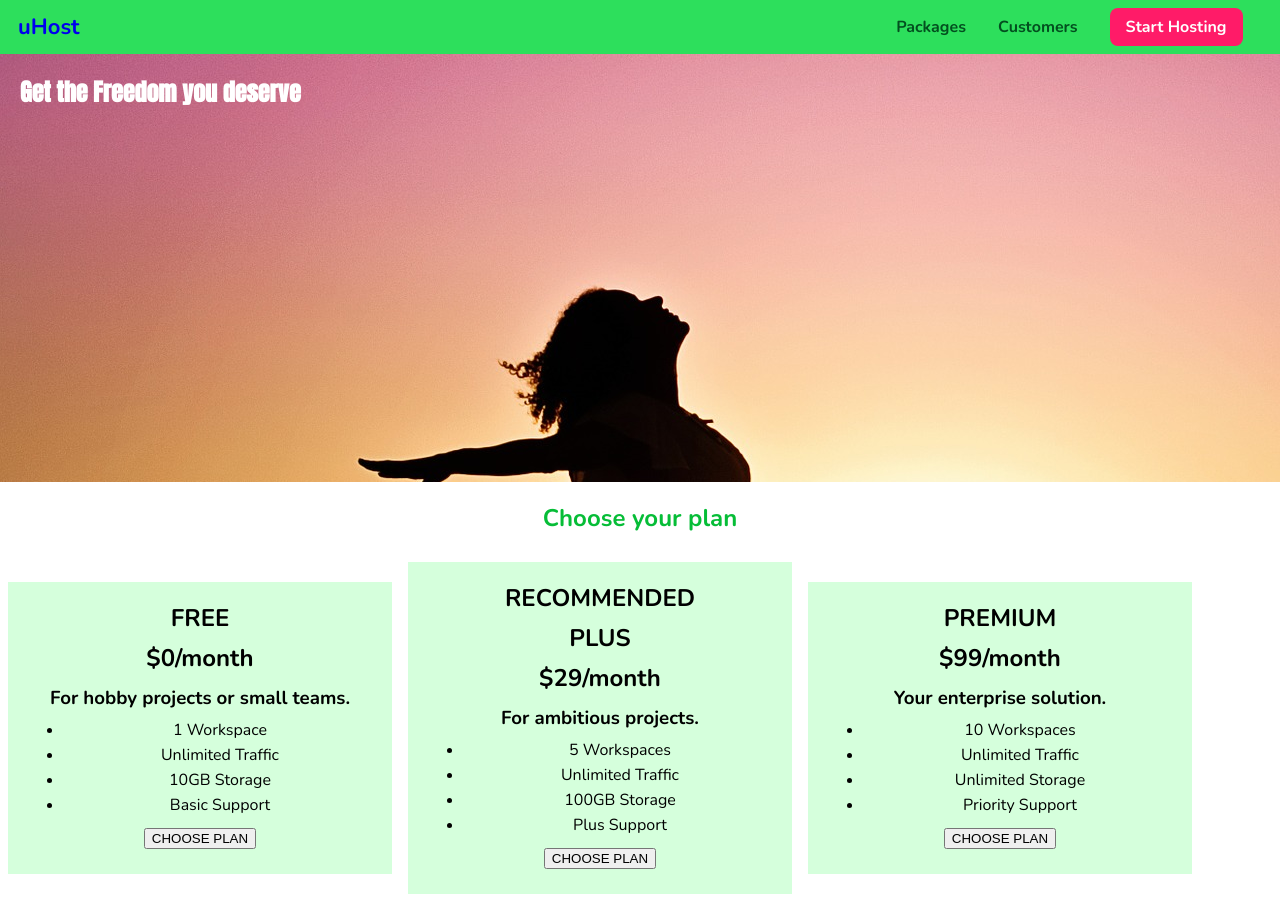
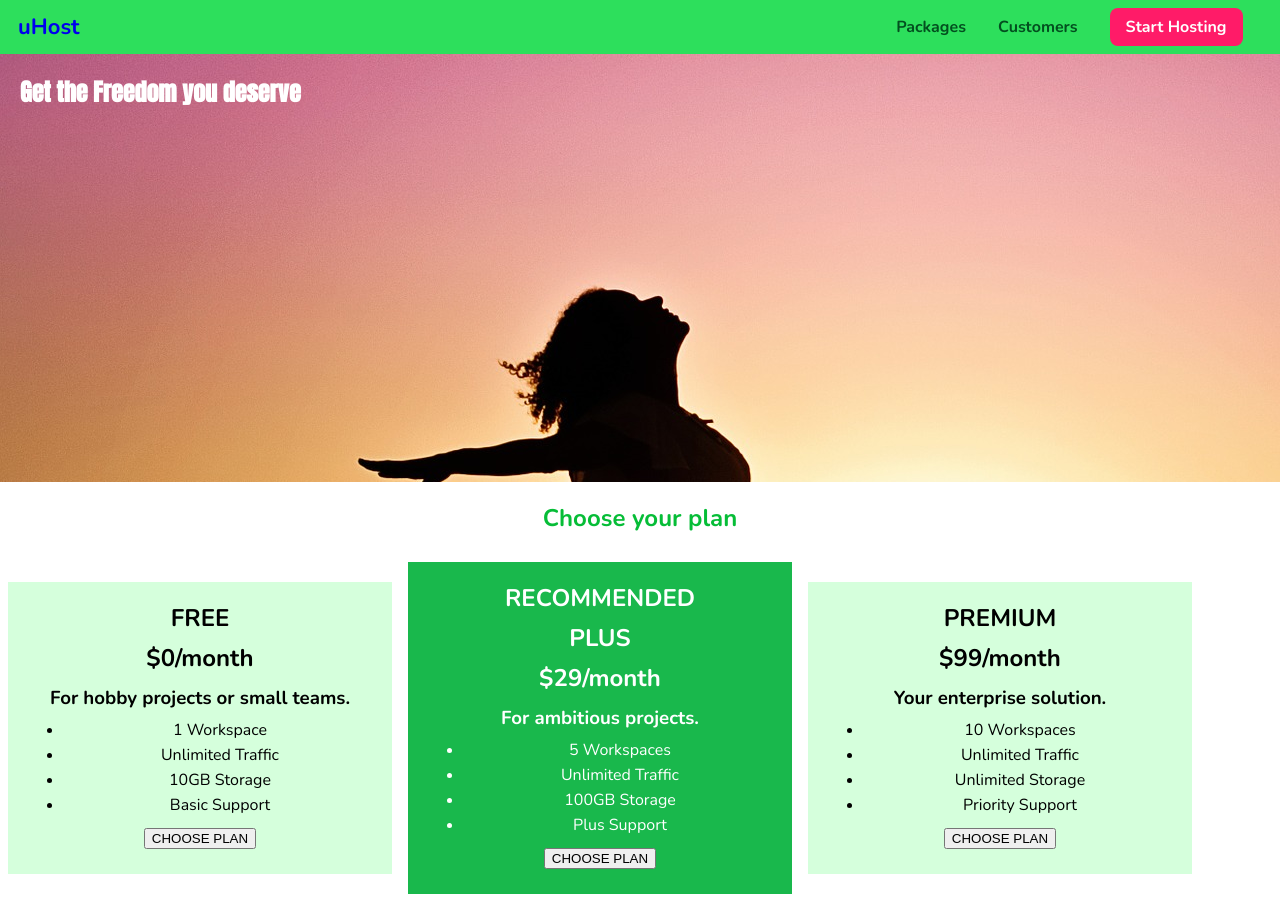
Before and after one commit to BigBrainSmolBoi/learning_css, a React (Create React App) app: page / in a window 1280 px wide. Built offline with nearby package versions, Linux system fonts and the light colour scheme.

Commit message:
tempo changes

```diff
--- a/src/components/Plans/Plans.js
+++ b/src/components/Plans/Plans.js
@@ -21,8 +21,8 @@ export default function Plans() {
             <button>CHOOSE PLAN</button>
           </div>
         </article>
-        <article className={classes.plan}>
-          <h1>RECOMMENDED</h1>
+        <article className={`${classes.plan} ${classes.planHighlighted}`}>
+          <h1 className={classes.highlightedAnnotation}>RECOMMENDED</h1>
           <h1>PLUS</h1>
           <h2>$29/month</h2>
           <h3>For ambitious projects.</h3>
--- a/src/components/Plans/Plans.module.css
+++ b/src/components/Plans/Plans.module.css
@@ -19,3 +19,11 @@
 .plan ul {
   line-height: 25px;
 }
+
+.planHighlighted {
+  background: #19b84c;
+  color: white;
+}
+
+.highlightedAnnotation {
+}
```
Also changed, not shown: 1 other file (tests, documents, lock files or other folders).
